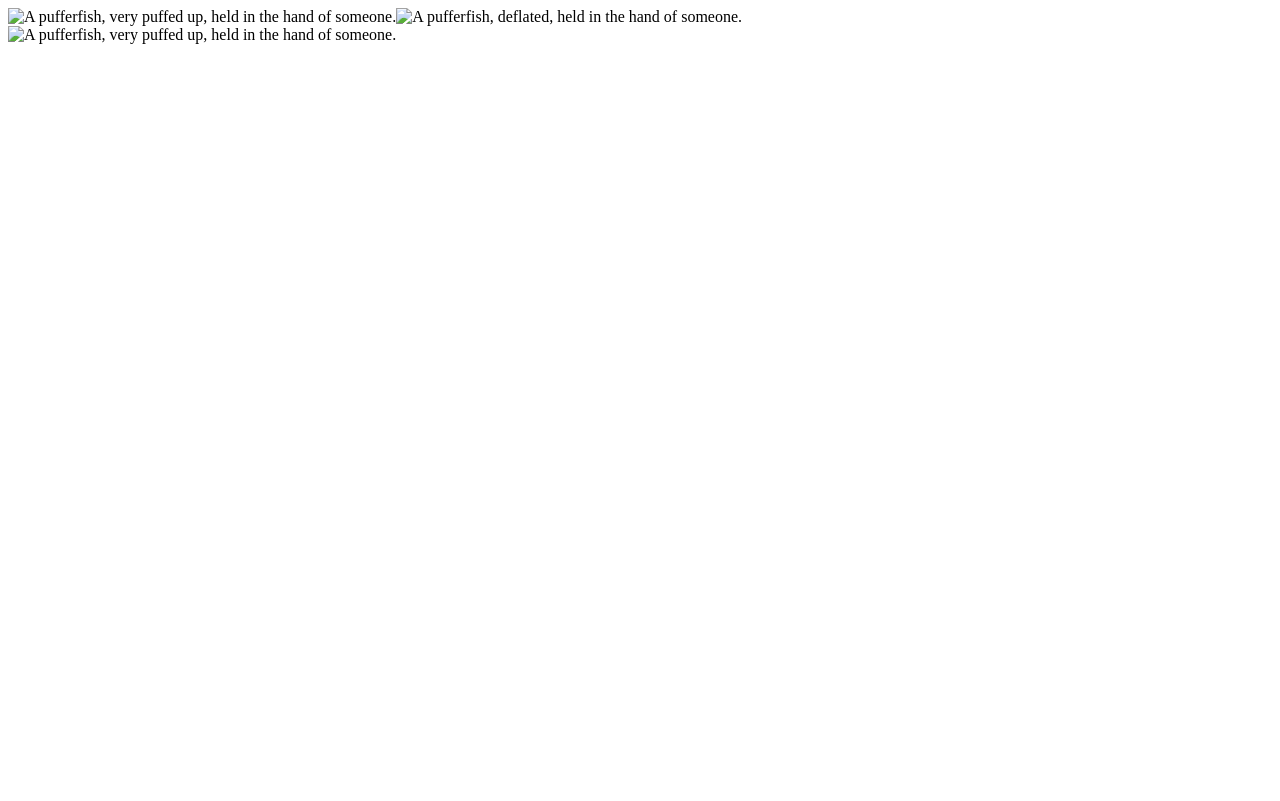
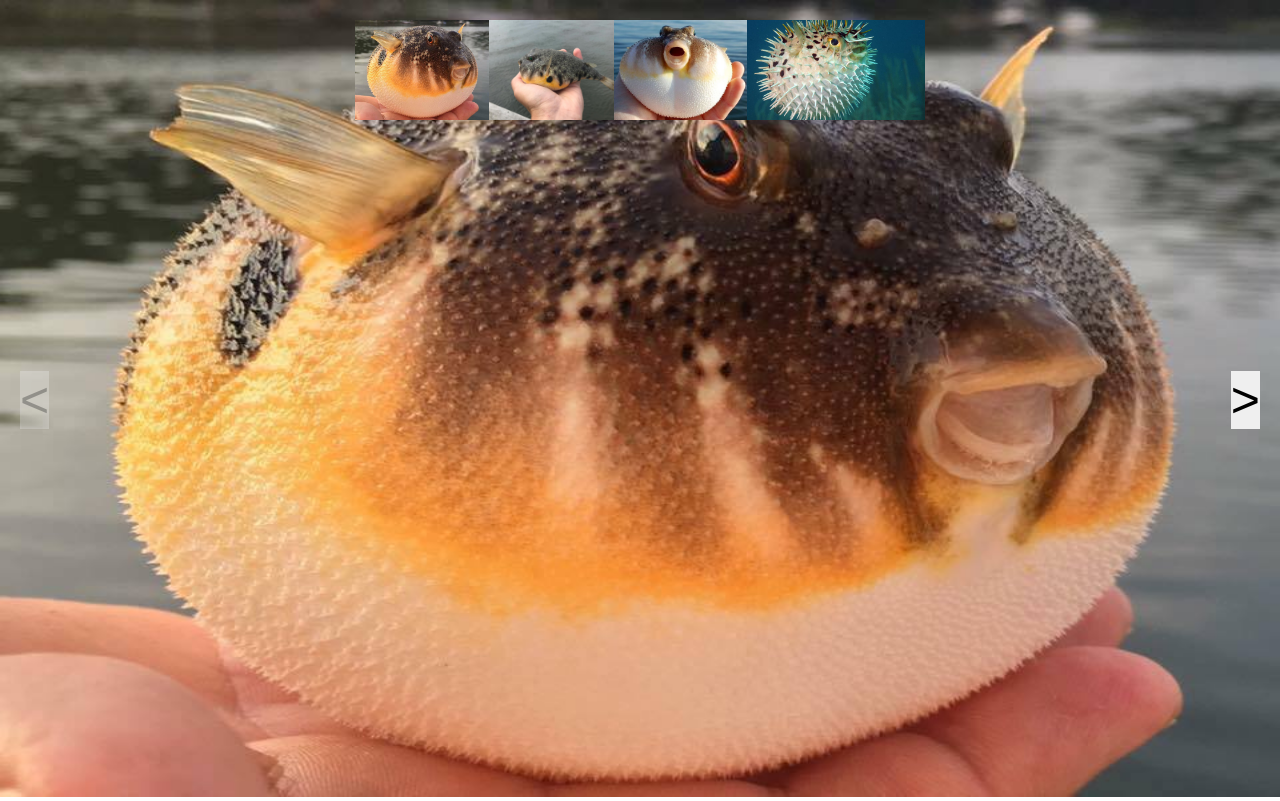
Before and after one commit to isaacgomu/gallery, a plain HTML site: page index.html in a window 1280 px wide. Drawn offline with Linux system fonts and the light colour scheme.

Commit message:
i have a slight idea of what im doing

```diff
--- a/app.js
+++ b/app.js
@@ -1,14 +1,22 @@
-const mainImage = document.getElementById("mainimage");
+const mainImage = document.getElementById("mainImage");
 const thumbnails = document.getElementById("thumbnails");
-
+const fwrd = document.getElementById("fwrd");
 const gallery = [
   {
-    url: "./assets/chillblowfish.jpg",
+    url: "./assets/chill blowfish.jpg",
     alt: "A pufferfish, very puffed up, held in the hand of someone.",
   },
   {
-    url: "./assets/chillblowfish2.jpg",
+    url: "./assets/chill blowfish2.jpg",
     alt: "A pufferfish, deflated, held in the hand of someone.",
+  },
+  {
+    url: "./assets/chill blowfish3.jpg",
+    alt: "A puffed up pufferfish with its face towards the camera, giving a surprised expression.",
+  },
+  {
+    url: "./assets/chill blowfish4.jpg",
+    alt: "A spiky puffed up pufferfish swimming in the ocean.",
   },
 ];
 
@@ -32,7 +40,37 @@ function createMainImage(image) {
   mainImageElement.alt = image.alt;
 
   mainImage.appendChild(mainImageElement);
+
+  if (gallery.indexOf(image) == gallery.length - 1) {
+    fwrd.disabled = true;
+  } else {
+    fwrd.disabled = false;
+  }
+
+  if (gallery.indexOf(image) === 0) {
+    bwrd.disabled = true;
+  } else {
+    bwrd.disabled = false;
+  }
 }
+
+let indexNumber = 0;
+
+function imagebutton(index) {
+  indexNumber += index;
+
+  if (indexNumber >= gallery.length) indexNumber = 0;
+  if (indexNumber < 0) indexNumber = gallery.length - 1;
+  console.log(indexNumber);
+  createMainImage(gallery[indexNumber]);
+}
+fwrd.addEventListener("click", function () {
+  imagebutton(1);
+});
+
+bwrd.addEventListener("click", function () {
+  imagebutton(-1);
+});
 
 createThumbnails();
 createMainImage(gallery[0]);
--- a/index.html
+++ b/index.html
@@ -8,7 +8,11 @@
     <title>Gallery</title>
   </head>
   <body>
+    <div class="aaah" id="mainImage"></div>
     <div id="thumbnails"></div>
-    <div id="mainimage"></div>
+    <div id="arrows">
+      <button id="bwrd"><</button>
+      <button id="fwrd">></button>
+    </div>
   </body>
 </html>
--- a/style.css
+++ b/style.css
@@ -1,4 +1,41 @@
-#mainimage img {
+.aaah img {
   max-width: 100vw;
   max-height: 100vh;
+  width: 100vw;
+  height: 99.6vh;
 }
+
+.aaah {
+  position: absolute;
+}
+
+#thumbnails img {
+  height: 100px;
+  width: auto;
+}
+
+#thumbnails {
+  position: relative;
+  display: flex;
+  justify-content: center;
+  padding: 20px;
+}
+
+#arrows {
+  position: relative;
+  display: flex;
+  justify-content: space-between;
+  padding: 20px;
+  align-items: center;
+  height: 60vh;
+}
+
+#arrows button {
+  font-size: 50px;
+}
+
+* {
+  margin: 0px;
+  border: 0px;
+  padding: 0px;
+}
```
Also changed, not shown: assets/chill blowfish3.jpg (added), assets/chill blowfish4.jpg (added), 1 other file.
